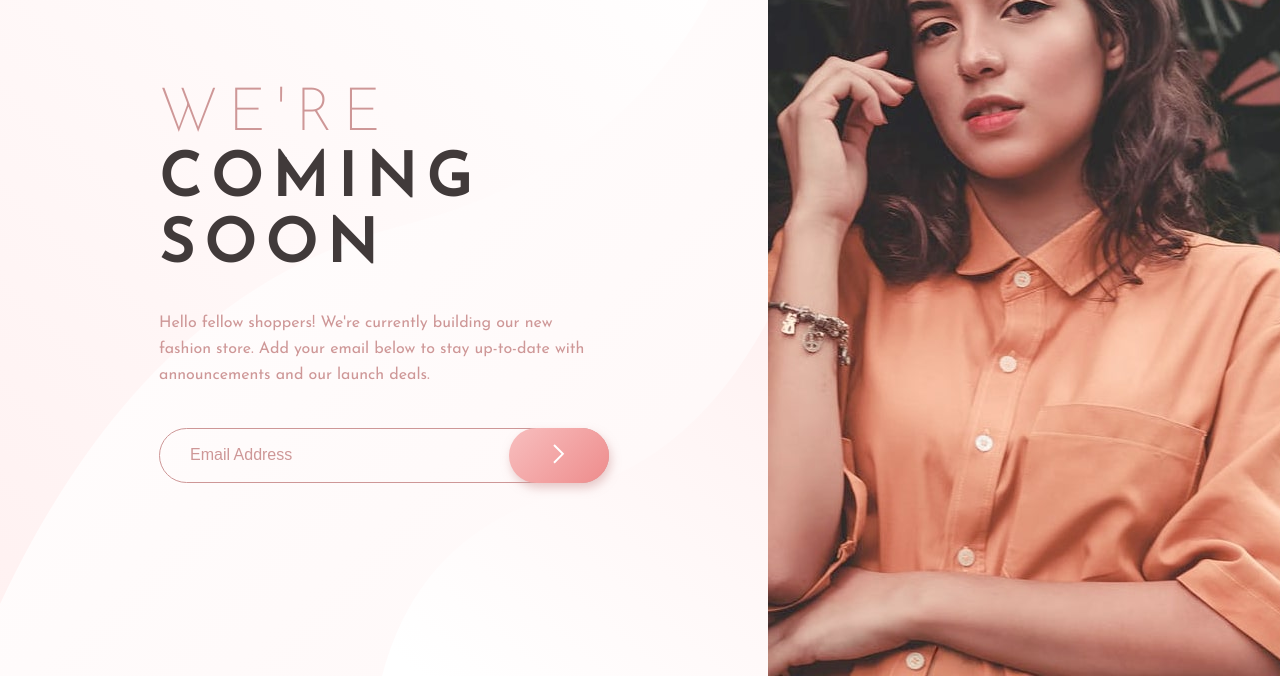
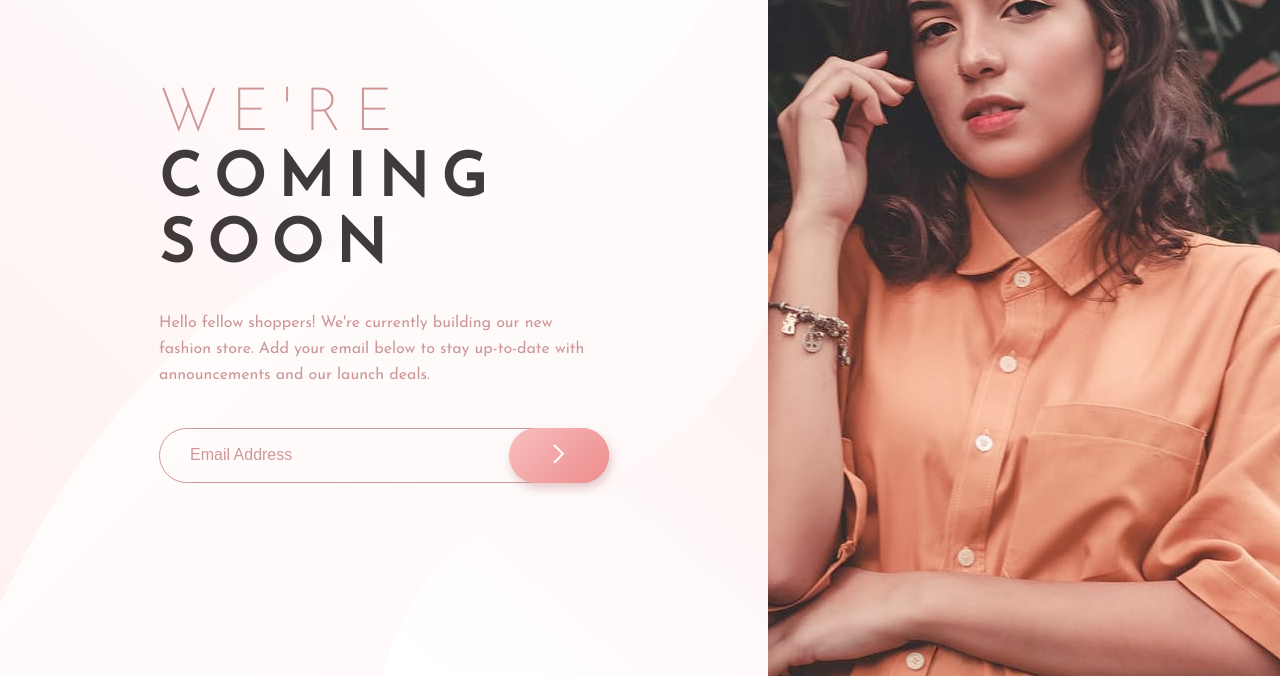
Before and after one commit to abdulsamadayoade/base-apparel, a plain HTML site: page index.html in a window 1280 px wide. Shown: the part 124-800 px from the top of the page. Drawn offline with Linux system fonts and the light colour scheme.

Commit message:
letter spacing on the h1 element fixed

```diff
--- a/style.css
+++ b/style.css
@@ -48,7 +48,7 @@ body {
 h1 {
     text-transform: uppercase;
     font-size: 60px;
-    letter-spacing: 10px;
+    letter-spacing: 13px;
     color: hsl(0, 6%, 24%);
     line-height: 1.1;
     margin-bottom: 0;
```
